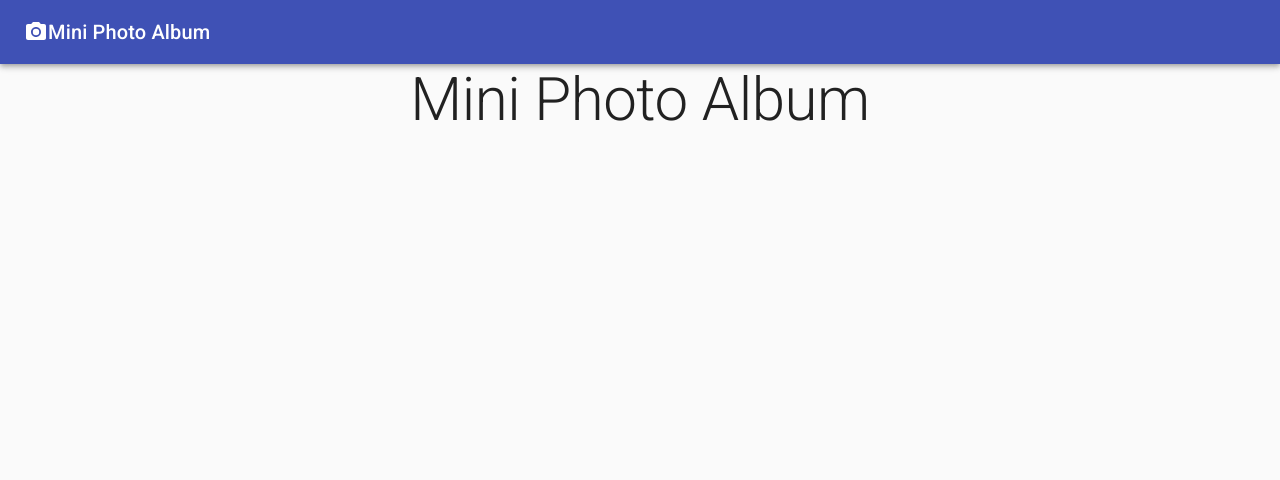
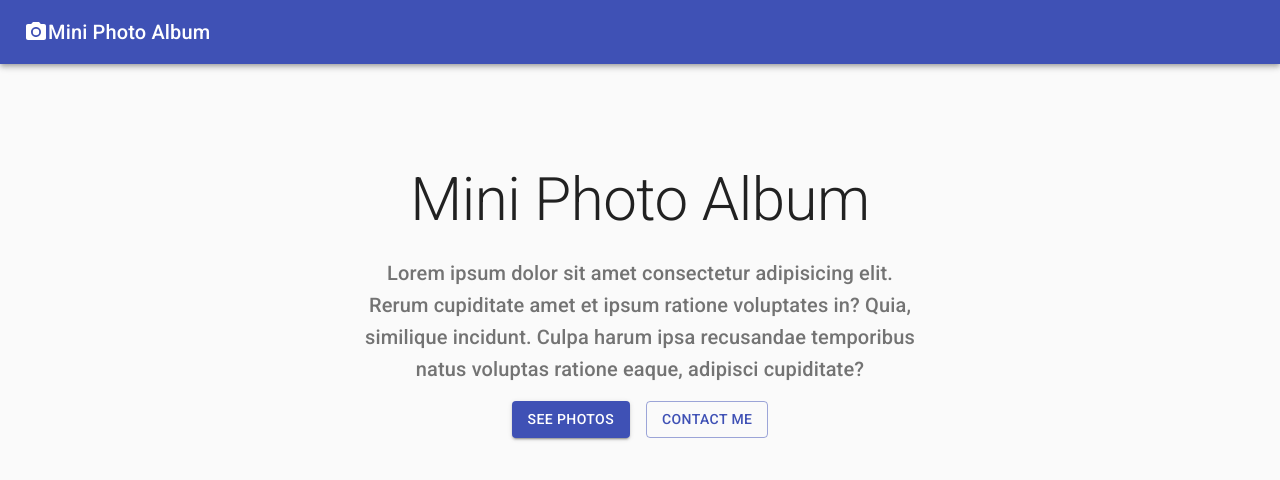
Before and after one commit to nuovodw/react_mini_photo_album, a React (Create React App) app: page / in a window 1280 px wide. Shown: the top 480 px of the page. Built offline with nearby package versions, Linux system fonts and the light colour scheme.

Commit message:
add paraph and buttons

```diff
--- a/src/App.js
+++ b/src/App.js
@@ -2,6 +2,7 @@ import React from 'react';
 import {
 	Typography,
 	AppBar,
+	Button,
 	Card,
 	CardActions,
 	CardContent,
@@ -26,7 +27,7 @@ const App = () => {
 
 			<main>
 				<div>
-					<container maxWidth="sm">
+					<Container maxWidth="sm" style={{ marginTop: '100px' }}>
 						<Typography
 							variant="h2"
 							align="center"
@@ -35,7 +36,32 @@ const App = () => {
 						>
 							Mini Photo Album
 						</Typography>
-					</container>
+						<Typography
+							variant="h6"
+							align="center"
+							color="textSecondary"
+							paragraph
+						>
+							Lorem ipsum dolor sit amet consectetur adipisicing elit. Rerum
+							cupiditate amet et ipsum ratione voluptates in? Quia, similique
+							incidunt. Culpa harum ipsa recusandae temporibus natus voluptas
+							ratione eaque, adipisci cupiditate?
+						</Typography>
+						<div>
+							<Grid container spacing={2} justify="center">
+								<Grid item>
+									<Button variant="contained" color="primary">
+										See photos
+									</Button>
+								</Grid>
+								<Grid item>
+									<Button variant="outlined" color="primary">
+										Contact me
+									</Button>
+								</Grid>
+							</Grid>
+						</div>
+					</Container>
 				</div>
 			</main>
 		</>
```
